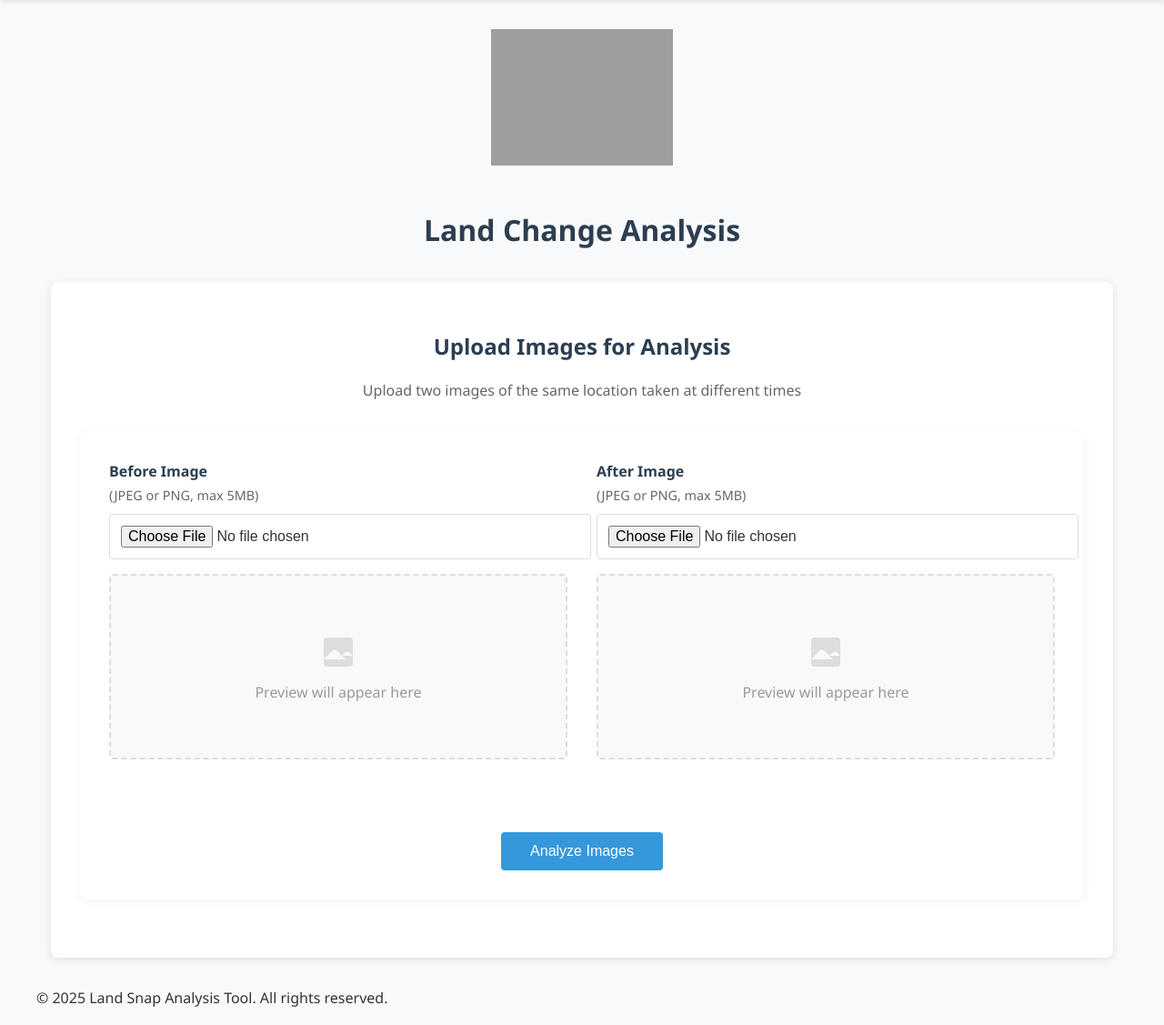
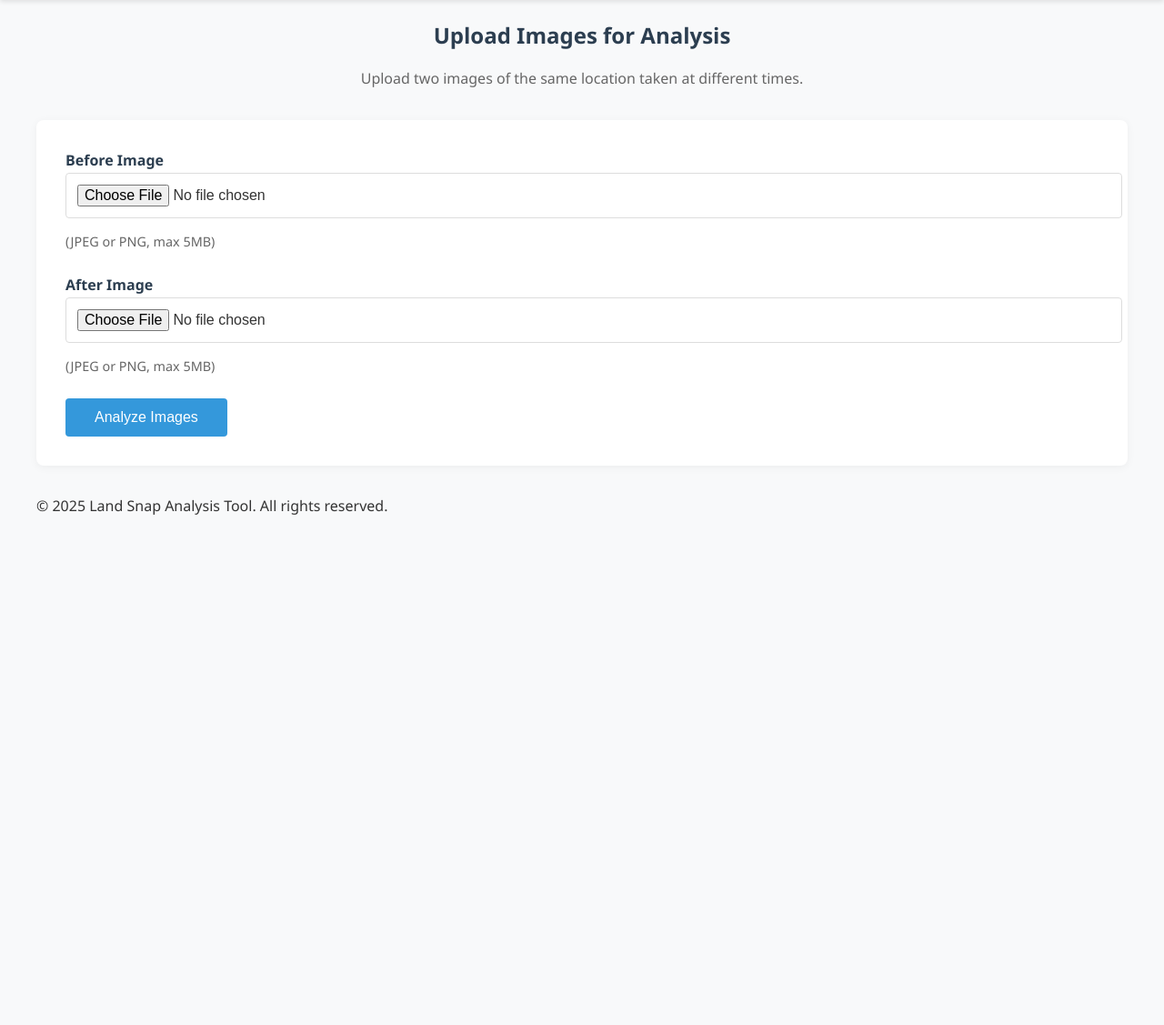
Before and after one commit to MeFerdi/landsnap, a Django app: page / in a window 1280 px wide. Shown: the part 231-1358 px from the top of the page at 91% size. After the commit the page ends 797 px from the top, so only its background shows below. Run offline with Django 5.2, Linux system fonts and the light colour scheme; parts of the project's set-up code (start-up, migrations or seed data) failed here and were passed over; grey boxes are pictures that could not be loaded.

Commit message:
refactor: streamline upload.html by enhancing structure and localization

```diff
--- a/landsnap/templates/landsnap/upload.html
+++ b/landsnap/templates/landsnap/upload.html
@@ -1,73 +1,26 @@
 {% extends "landsnap/base.html" %}
-{% load static %}
+{% load static i18n %}
 
 {% block content %}
-<div class="upload-container">
-  <div class="logo-header">
-    <img src="{% static 'landsnap/img/logo.png' %}"
-         alt="LandSnap Logo"
-         class="logo"
-         width="200"
-         height="80"
-         loading="lazy"
-         >
-         <link rel="stylesheet" href="{% static 'landsnap/css/styles.css' %}">
-    <h1 class="main-heading">Land Change Analysis</h1>
-  </div>
+<section class="section upload-section">
+  <div class="card">
+    <h2 class="section-heading">{% trans 'Upload Images for Analysis' %}</h2>
+    <p class="instruction-text">{% trans 'Upload two images of the same location taken at different times.' %}</p>
 
-  <div class="upload-card">
-    <h2 class="section-heading">Upload Images for Analysis</h2>
-    <p class="instruction-text">Upload two images of the same location taken at different times</p>
-
-    <form id="analysis-form" class="upload-form" method="post" enctype="multipart/form-data" novalidate aria-labelledby="form-heading">
+    <form id="analysis-form" class="upload-form" method="post" enctype="multipart/form-data" novalidate>
       {% csrf_token %}
-
-      <div class="form-columns">
-        <div class="form-group">
-          <label for="id_image1" class="upload-label">
-            <span class="label-text">Before Image</span>
-            <span class="upload-hint">(JPEG or PNG, max 5MB)</span>
-          </label>
-          {{ form.image1 }}
-          <div class="preview-container" id="preview-container-1">
-            <img id="id_image1-preview" class="image-preview" alt="Before preview" aria-hidden="true">
-            <div class="preview-placeholder" id="placeholder-1">
-              <svg class="placeholder-icon" viewBox="0 0 24 24" aria-hidden="true">
-                <path d="M4 16l4.586-4.586a2 2 0 012.828 0L16 16m-2-2l1.586-1.586a2 2 0 012.828 0L20 14m-6-6h.01M6 20h12a2 2 0 002-2V6a2 2 0 00-2-2H6a2 2 0 00-2 2v12a2 2 0 002 2z"/>
-              </svg>
-              <span>Preview will appear here</span>
-            </div>
-          </div>
-          <div class="error-message" id="error-image1" role="alert" aria-live="assertive"></div>
-        </div>
-
-        <div class="form-group">
-          <label for="id_image2" class="upload-label">
-            <span class="label-text">After Image</span>
-            <span class="upload-hint">(JPEG or PNG, max 5MB)</span>
-          </label>
-          {{ form.image2 }}
-          <div class="preview-container" id="preview-container-2">
-            <img id="id_image2-preview" class="image-preview" alt="After preview" aria-hidden="true">
-            <div class="preview-placeholder" id="placeholder-2">
-              <svg class="placeholder-icon" viewBox="0 0 24 24" aria-hidden="true">
-                <path d="M4 16l4.586-4.586a2 2 0 012.828 0L16 16m-2-2l1.586-1.586a2 2 0 012.828 0L20 14m-6-6h.01M6 20h12a2 2 0 002-2V6a2 2 0 00-2-2H6a2 2 0 00-2 2v12a2 2 0 002 2z"/>
-              </svg>
-              <span>Preview will appear here</span>
-            </div>
-          </div>
-          <div class="error-message" id="error-image2" role="alert" aria-live="assertive"></div>
-        </div>
+      <div class="form-group">
+        <label for="id_image1" class="label-text">{% trans 'Before Image' %}</label>
+        {{ form.image1 }}
+        <p class="upload-hint">{% trans '(JPEG or PNG, max 5MB)' %}</p>
       </div>
-
-      <div class="form-footer">
-        <button type="submit" class="btn btn-primary" id="analyze-btn" aria-live="polite">
-          <span class="btn-text" id="btn-text">Analyze Images</span>
-          <span class="spinner" id="submit-spinner" aria-hidden="true"></span>
-        </button>
+      <div class="form-group">
+        <label for="id_image2" class="label-text">{% trans 'After Image' %}</label>
+        {{ form.image2 }}
+        <p class="upload-hint">{% trans '(JPEG or PNG, max 5MB)' %}</p>
       </div>
+      <button type="submit" class="btn btn-primary">{% trans 'Analyze Images' %}</button>
     </form>
   </div>
-</div>
-<script src="{% static 'landsnap/js/main.js' %}" defer></script>
+</section>
 {% endblock %}
```
